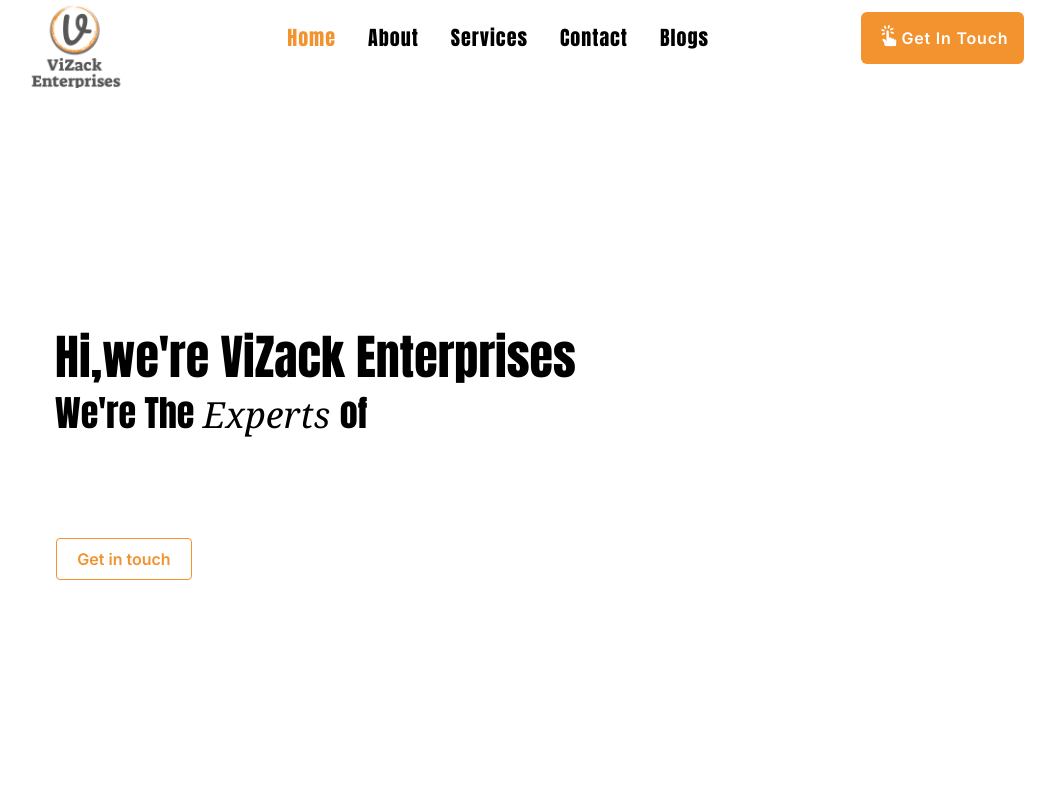
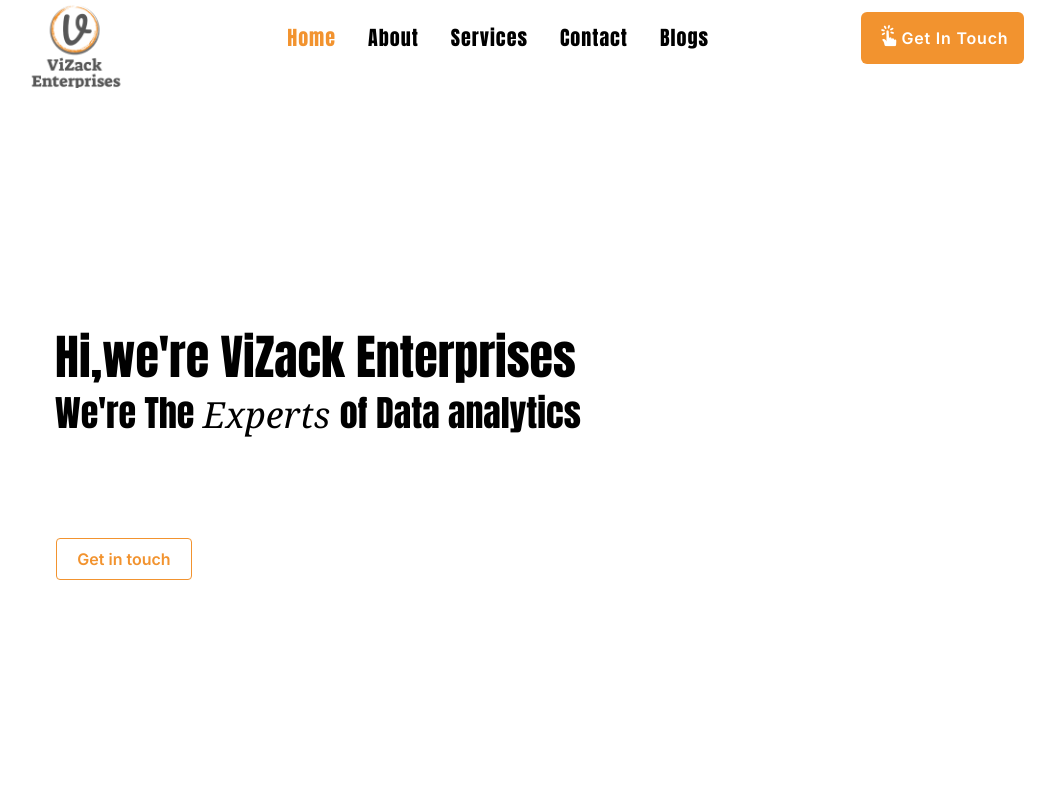
Before and after one commit to ayushsharma74/vizack.com, a Next.js app: page / in a window 1280 px wide. Shown: the top 800 px of the page, without its empty margins (120-1175 px from the left). Built offline with nearby package versions, Linux system fonts and the light colour scheme.

Commit message:
added typing effect (change later)

```diff
--- a/package.json
+++ b/package.json
@@ -13,7 +13,8 @@
     "next": "14.1.0",
     "nextjs-toploader": "^1.6.6",
     "react": "^18",
-    "react-dom": "^18"
+    "react-dom": "^18",
+    "react-simple-typewriter": "^5.0.1"
   },
   "devDependencies": {
     "@types/node": "20.11.22",
--- a/src/app/page.jsx
+++ b/src/app/page.jsx
@@ -1,6 +1,7 @@
 "use client"
 import { Anton } from 'next/font/google';
 import Card from "@/components/Card"
+import { Typewriter } from "react-simple-typewriter"
 
 
 const anton = Anton({ subsets: ['latin'],weight: "400" });
@@ -39,7 +40,7 @@
               <h1 className='text-5xl mb-2'>Hi,we're <font><span class name="text-default">V</span>i<span class name="text-default">Z</span>ack Enterprises</font></h1>
             </main>
             <font className={anton.className}>
-             <h1 className='text-4xl mt-3'>We're The <em className='normal font-serif'> Experts </em> of</h1>
+             <h1 className='text-4xl mt-3'>We're The <em className='normal font-serif'> Experts </em> of <Typewriter words={['Web development','Data analytics','Strategic sales','Brand building']} cursor='true' loop='false'/></h1>
              </font>
           </div>
            <button className="bg-transparent hover:bg-[#f2932f] text-[#f2932f] font-semibold hover:text-white py-2 px-5 border border-[#f2932f] hover:border-transparent rounded mr-[49.5rem] absolute bottom-[13.75rem] transition ease-in-out duration-300">
```
Also changed, not shown: 1 other file (tests, documents, lock files or other folders).
